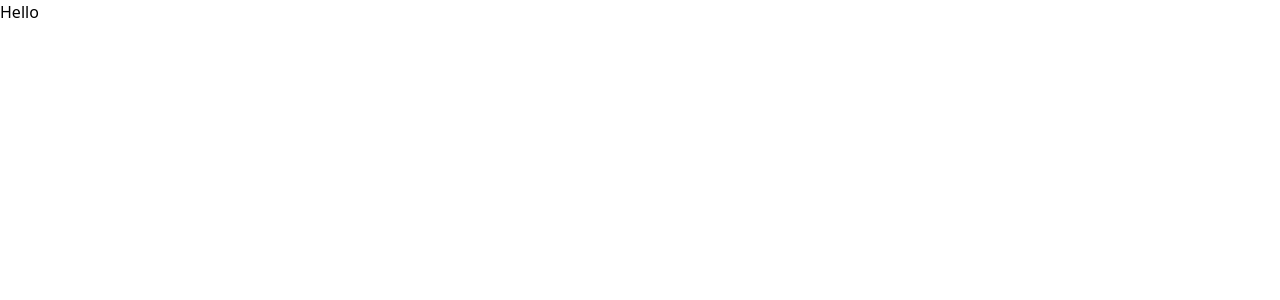
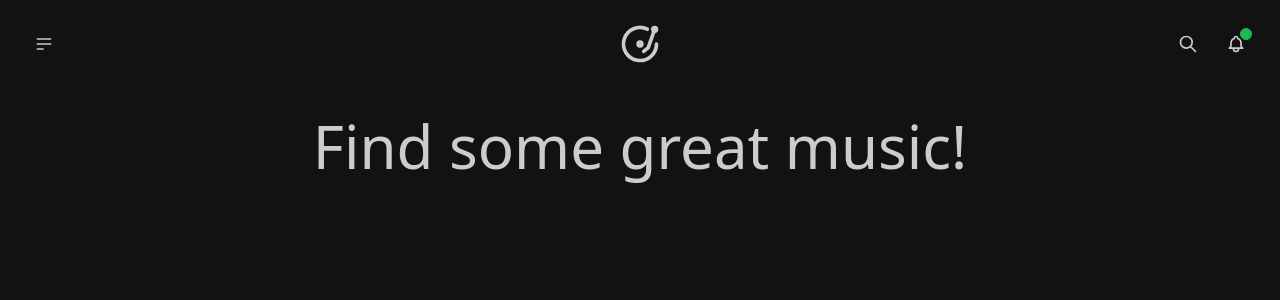
Before and after one commit to dan-michell/track-selector, a Next.js app: page / in a window 1280 px wide. Shown: the top 300 px of the page. Built offline with nearby package versions, Linux system fonts and the light colour scheme.

Commit message:
Header added

```diff
--- /dev/null
+++ b/components/Header/Header.tsx
@@ -0,0 +1,100 @@
+import React from "react";
+import { TbVinyl } from "react-icons/tb";
+import { motion } from "framer-motion";
+
+type Props = {};
+
+const Header: React.FC<Props> = (props: Props) => {
+  return (
+    <motion.div
+      initial="hidden"
+      animate="visible"
+      variants={{
+        hidden: {
+          scale: 0.8,
+          opacity: 0,
+        },
+        visible: {
+          scale: 1,
+          opacity: 1,
+          transition: {
+            delay: 0.4,
+          },
+        },
+      }}
+    >
+      <div className="navbar rounded-box">
+        <div className="navbar-start">
+          <div className="dropdown">
+            <label tabIndex={0} className="btn btn-ghost btn-circle hover:text-primary">
+              <svg
+                xmlns="http://www.w3.org/2000/svg"
+                className="h-5 w-5"
+                fill="none"
+                viewBox="0 0 24 24"
+                stroke="currentColor"
+              >
+                <path strokeLinecap="round" strokeLinejoin="round" strokeWidth="2" d="M4 6h16M4 12h16M4 18h7" />
+              </svg>
+            </label>
+            <ul tabIndex={0} className="menu menu-compact dropdown-content mt-3 p-2 shadow rounded-box w-52 bg-accent">
+              <li>
+                <a>Homepage</a>
+              </li>
+              <li>
+                <a>Portfolio</a>
+              </li>
+              <li>
+                <a>About</a>
+              </li>
+            </ul>
+          </div>
+        </div>
+        <div className="navbar-center">
+          <a className="btn btn-ghost normal-case text-xl hover:text-primary">
+            <TbVinyl size={44} />
+          </a>
+        </div>
+        <div className="navbar-end">
+          <button className="btn btn-ghost btn-circle hover:text-primary">
+            <svg
+              xmlns="http://www.w3.org/2000/svg"
+              className="h-5 w-5"
+              fill="none"
+              viewBox="0 0 24 24"
+              stroke="currentColor"
+            >
+              <path
+                strokeLinecap="round"
+                strokeLinejoin="round"
+                strokeWidth="2"
+                d="M21 21l-6-6m2-5a7 7 0 11-14 0 7 7 0 0114 0z"
+              />
+            </svg>
+          </button>
+          <button className="btn btn-ghost btn-circle hover:text-primary">
+            <div className="indicator">
+              <svg
+                xmlns="http://www.w3.org/2000/svg"
+                className="h-5 w-5"
+                fill="none"
+                viewBox="0 0 24 24"
+                stroke="currentColor"
+              >
+                <path
+                  strokeLinecap="round"
+                  strokeLinejoin="round"
+                  strokeWidth="2"
+                  d="M15 17h5l-1.405-1.405A2.032 2.032 0 0118 14.158V11a6.002 6.002 0 00-4-5.659V5a2 2 0 10-4 0v.341C7.67 6.165 6 8.388 6 11v3.159c0 .538-.214 1.055-.595 1.436L4 17h5m6 0v1a3 3 0 11-6 0v-1m6 0H9"
+                />
+              </svg>
+              <span className="badge badge-xs badge-primary indicator-item"></span>
+            </div>
+          </button>
+        </div>
+      </div>
+    </motion.div>
+  );
+};
+
+export default Header;
--- a/package.json
+++ b/package.json
@@ -9,9 +9,12 @@
     "lint": "next lint"
   },
   "dependencies": {
+    "daisyui": "^2.18.1",
+    "framer-motion": "^6.4.3",
     "next": "12.2.1",
     "react": "18.2.0",
-    "react-dom": "18.2.0"
+    "react-dom": "18.2.0",
+    "react-icons": "^4.4.0"
   },
   "devDependencies": {
     "@types/node": "18.0.3",
--- a/pages/_app.tsx
+++ b/pages/_app.tsx
@@ -1,8 +1,25 @@
-import '../styles/globals.css'
-import type { AppProps } from 'next/app'
+import "../styles/globals.css";
+import type { AppProps } from "next/app";
+import { motion } from "framer-motion";
 
-function MyApp({ Component, pageProps }: AppProps) {
-  return <Component {...pageProps} />
+function MyApp({ Component, pageProps, router }: AppProps) {
+  return (
+    <motion.div
+      key={router.route}
+      initial="pageInitial"
+      animate="pageAnimate"
+      variants={{
+        pageInitial: {
+          opacity: 0,
+        },
+        pageAnimate: {
+          opacity: 1,
+        },
+      }}
+    >
+      <Component {...pageProps} />
+    </motion.div>
+  );
 }
 
-export default MyApp
+export default MyApp;
--- a/pages/index.tsx
+++ b/pages/index.tsx
@@ -1,7 +1,41 @@
 import type { NextPage } from "next";
+import Head from "next/head";
+import Header from "../components/Header/Header";
+import { motion } from "framer-motion";
 
 const Home: NextPage = () => {
-  return <div>Hello</div>;
+  return (
+    <div>
+      <Head>
+        <title>Track Selector</title>
+        <meta name="description" content="Generated by create next app" />
+        <link rel="icon" href="/favicon.ico" />
+      </Head>
+      <div className="min-h-screen bg-secondary p-3">
+        <Header />
+        <motion.div
+          initial="hidden"
+          animate="visible"
+          variants={{
+            hidden: {
+              scale: 0.8,
+              opacity: 0,
+            },
+            visible: {
+              scale: 1,
+              opacity: 1,
+              transition: {
+                delay: 0.4,
+                duration: 3,
+              },
+            },
+          }}
+        >
+          <h1 className="text-center mt-10 text-6xl">Find some great music!</h1>
+        </motion.div>
+      </div>
+    </div>
+  );
 };
 
 export default Home;
--- a/tailwind.config.js
+++ b/tailwind.config.js
@@ -4,5 +4,16 @@ module.exports = {
   theme: {
     extend: {},
   },
-  plugins: [],
+  plugins: [require("daisyui")],
+  daisyui: {
+    themes: [
+      {
+        mytheme: {
+          primary: "#1cb955",
+          secondary: "#121212",
+          accent: "#333333",
+        },
+      },
+    ],
+  },
 };
```
Also changed, not shown: types.ts (added), 1 other file (tests, documents, lock files or other folders).
